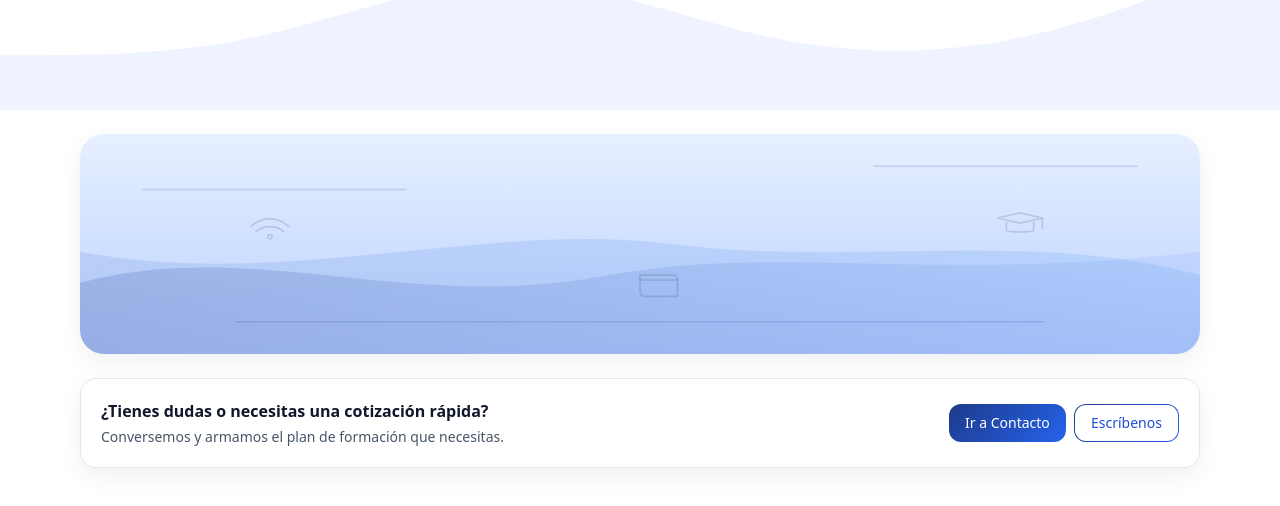
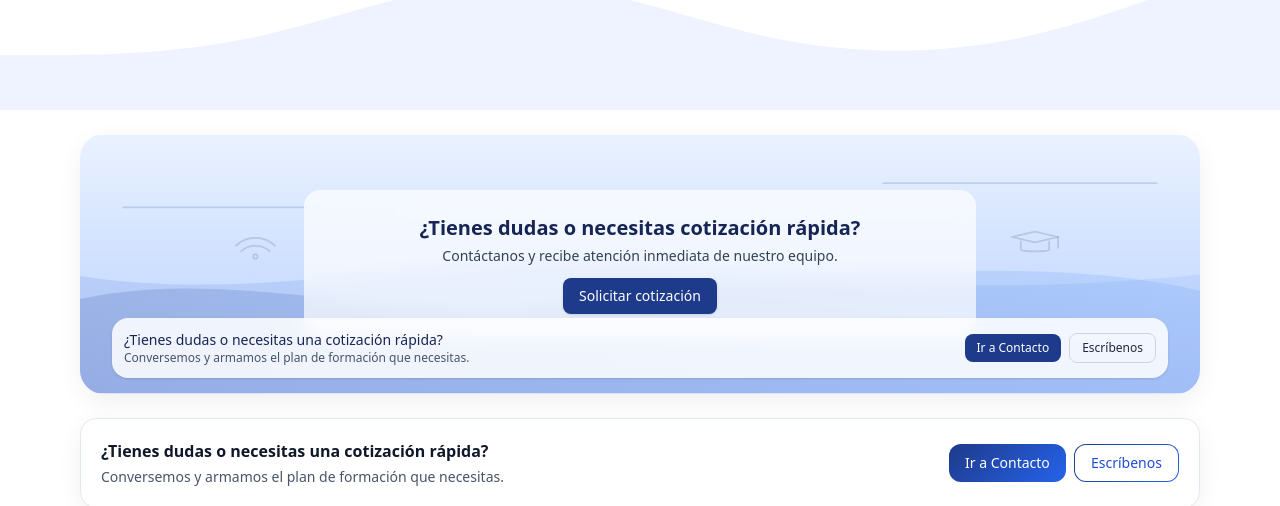
Before and after one commit to cristiantagle/oretec-web, a Next.js app: page / in a window 1280 px wide. Shown: the part 1740-2246 px from the top of the page. Built offline with nearby package versions, Linux system fonts and the light colour scheme; no server answers.

Commit message:
fix(ci+banner): CI tolera SRK faltante solo en CI y usa Secrets; banner con un panel y una tarjeta (fondo SVG correcto)

```diff
--- a/components/BannerStrip.tsx
+++ b/components/BannerStrip.tsx
@@ -2,18 +2,63 @@
 "use client"
 
 export default function BannerStrip() {
-    return (
-        <div className="relative mx-auto max-w-6xl px-4">
-        <div className="relative h-[180px] overflow-hidden rounded-3xl shadow-soft md:h-[220px]">
-        {/* SVG escalable: no se pixela y se adapta a cualquier ancho */}
+  return (
+    <div className="relative mx-auto max-w-6xl px-4">
+      <div className="relative h-[220px] overflow-hidden rounded-3xl shadow-soft md:h-[260px]">
+        {/* Fondo SVG local correcto */}
         <img
-        src="/images/banner-abstract.svg?v=1"
-        alt=""
-        role="presentation"
-        className="absolute inset-0 h-full w-full object-cover"
-        loading="eager"
+          src="/images/banner-abstract.svg"
+          alt="Fondo abstracto"
+          role="presentation"
+          className="absolute inset-0 h-full w-full object-cover"
+          loading="eager"
         />
+
+        {/* Panel principal centrado */}
+        <div className="relative z-10 flex h-full items-center justify-center px-4">
+          <div className="w-full max-w-2xl rounded-2xl bg-white/70 px-6 py-5 text-center backdrop-blur md:px-8 md:py-6">
+            <h2 className="text-lg font-semibold text-blue-950 md:text-xl">
+              ¿Tienes dudas o necesitas cotización rápida?
+            </h2>
+            <p className="mt-1 text-sm text-slate-700">
+              Contáctanos y recibe atención inmediata de nuestro equipo.
+            </p>
+            <div className="mt-3 flex justify-center">
+              <a
+                href="/contact"
+                className="inline-flex items-center rounded-lg bg-blue-900 px-4 py-2 text-sm font-medium text-white shadow hover:bg-blue-800 focus:outline-none focus:ring-2 focus:ring-blue-300">
+                Solicitar cotización
+              </a>
+            </div>
+          </div>
         </div>
+
+        {/* UNA sola tarjeta inferior (no duplicar) */}
+        <div className="pointer-events-none absolute inset-x-4 bottom-4 z-10 md:inset-x-8">
+          <div className="pointer-events-auto flex items-center justify-between gap-3 rounded-2xl bg-white/85 p-3 shadow backdrop-blur">
+            <div>
+              <p className="text-sm font-medium text-blue-950">
+                ¿Tienes dudas o necesitas una cotización rápida?
+              </p>
+              <p className="text-xs text-slate-600">
+                Conversemos y armamos el plan de formación que necesitas.
+              </p>
+            </div>
+            <div className="flex shrink-0 items-center gap-2">
+              <a
+                href="/contact"
+                className="rounded-lg bg-blue-900 px-3 py-1.5 text-xs font-medium text-white hover:bg-blue-800">
+                Ir a Contacto
+              </a>
+              <a
+                href="/contact#whatsapp"
+                className="rounded-lg border border-slate-300 px-3 py-1.5 text-xs font-medium text-slate-800 hover:bg-slate-50">
+                Escríbenos
+              </a>
+            </div>
+          </div>
         </div>
-    )
+      </div>
+    </div>
+  );
 }
```
